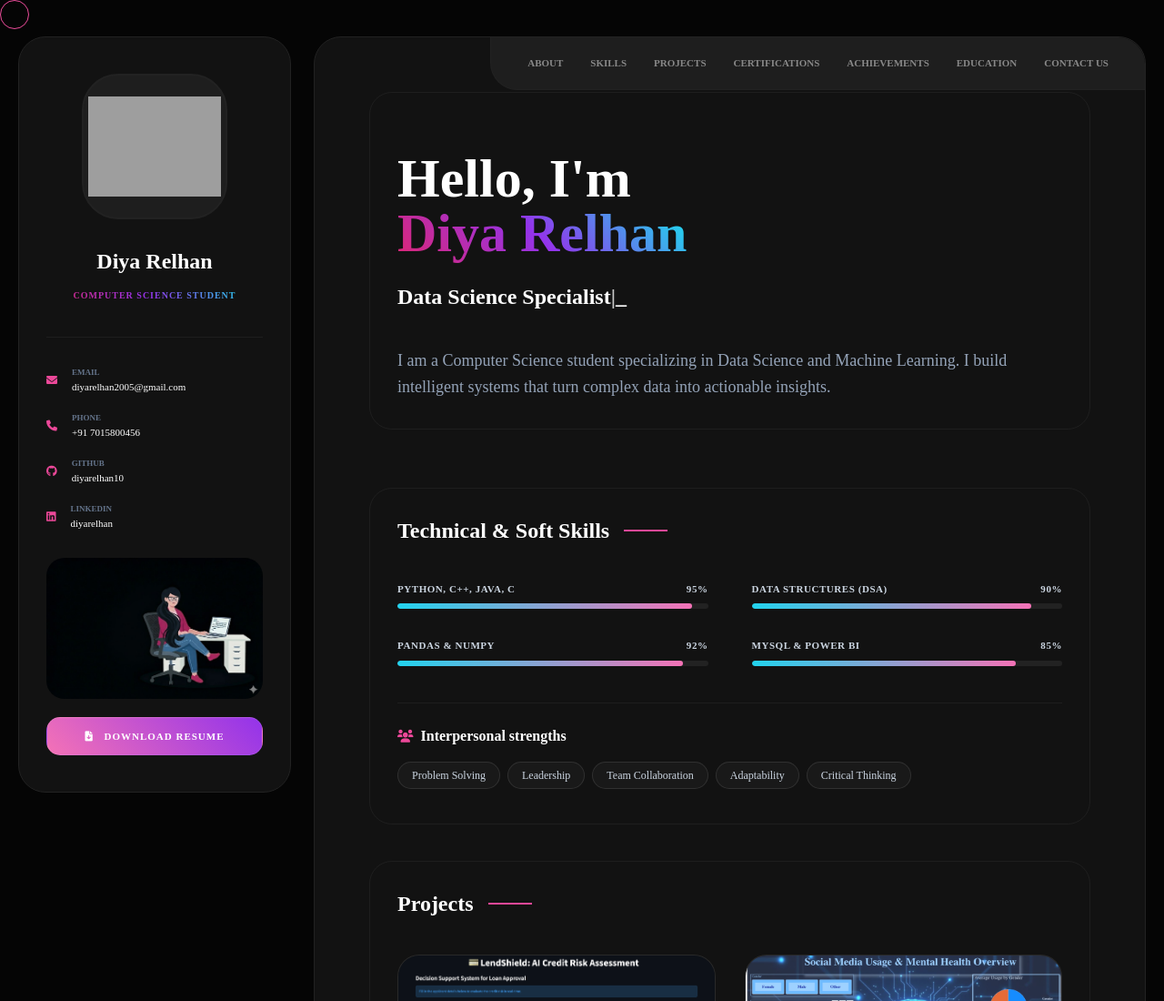
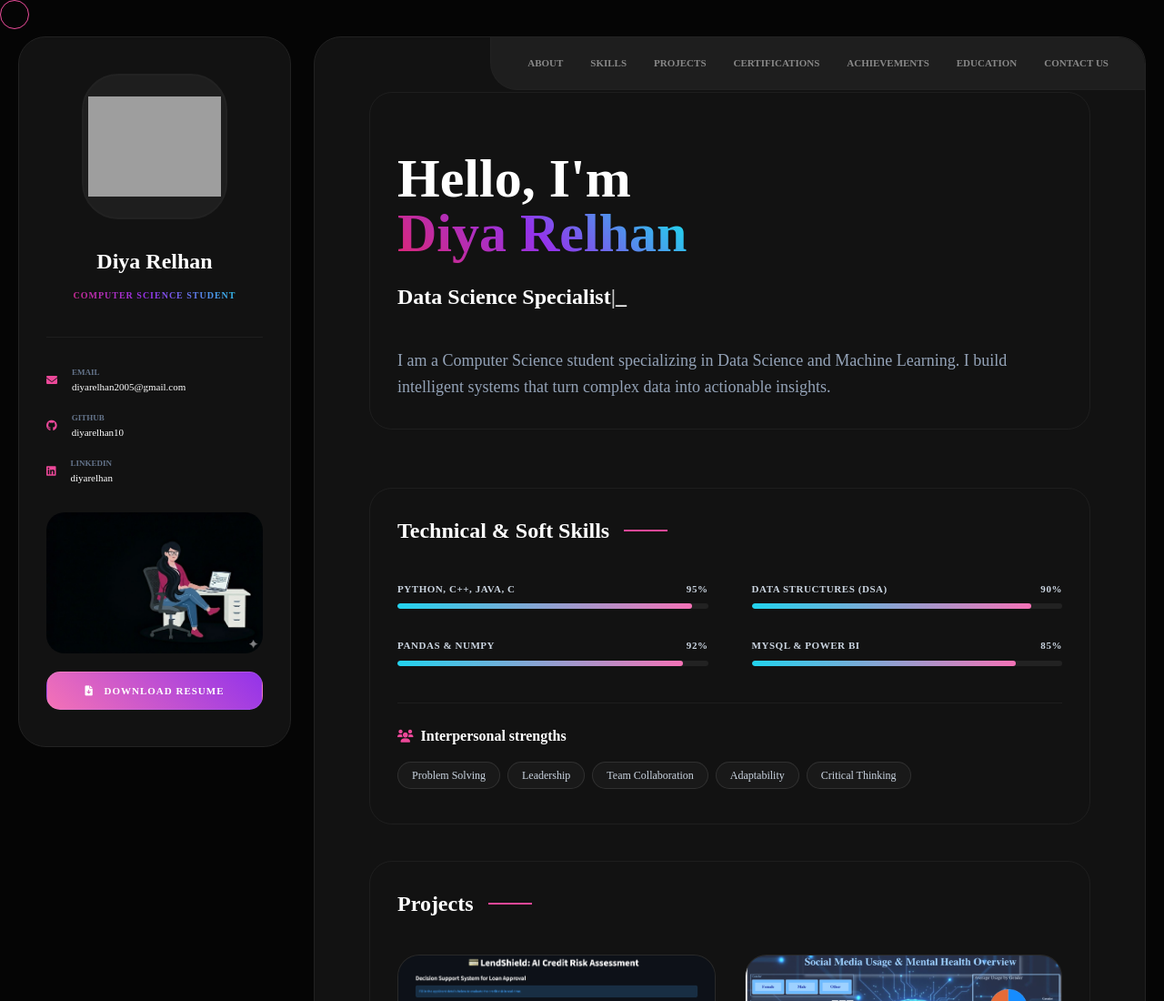
Before and after one commit to diyarelhan10/portfolio, a plain HTML site: page index.html in a window 1280 px wide. Shown: the top 1100 px of the page at 91% size. Drawn offline with nearby package versions, Linux system fonts and the light colour scheme; grey boxes are pictures that could not be loaded; a web font is replaced by a local one.

Commit message:
Update index.html

```diff
--- a/index.html
+++ b/index.html
@@ -80,9 +80,7 @@
                 <a href="mailto:diyarelhan2005@gmail.com" class="flex items-center gap-4 hover:brightness-125 transition">
                     <i class="fas fa-envelope text-pink-500 text-xs"></i><div class="overflow-hidden"><p class="text-[9px] text-slate-500 uppercase font-bold">Email</p><p class="text-[11px] text-white truncate">diyarelhan2005@gmail.com</p></div>
                 </a>
-                <a href="tel:+917015800456" class="flex items-center gap-4 hover:brightness-125 transition">
-                    <i class="fas fa-phone text-pink-500 text-xs"></i><div><p class="text-[9px] text-slate-500 uppercase font-bold">Phone</p><p class="text-[11px] text-white">+91 7015800456</p></div>
-                </a>
+
                 <a href="https://github.com/diyarelhan10" target="_blank" class="flex items-center gap-4 hover:brightness-125 transition">
                     <i class="fab fa-github text-pink-500 text-xs"></i><div><p class="text-[9px] text-slate-500 uppercase font-bold">GitHub</p><p class="text-[11px] text-white">diyarelhan10</p></div>
                 </a>
```
